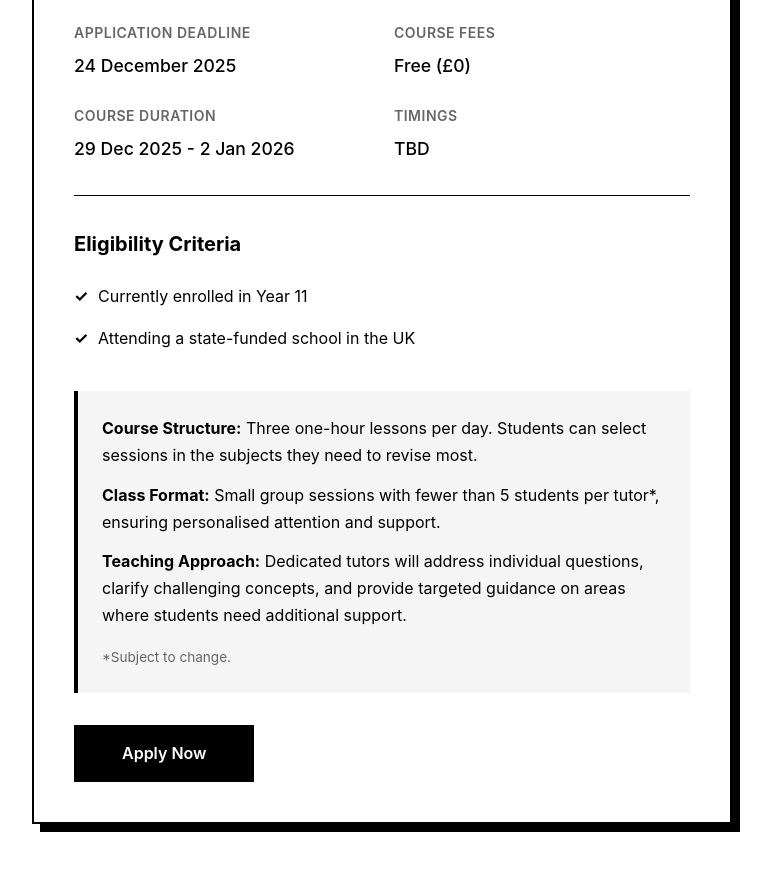
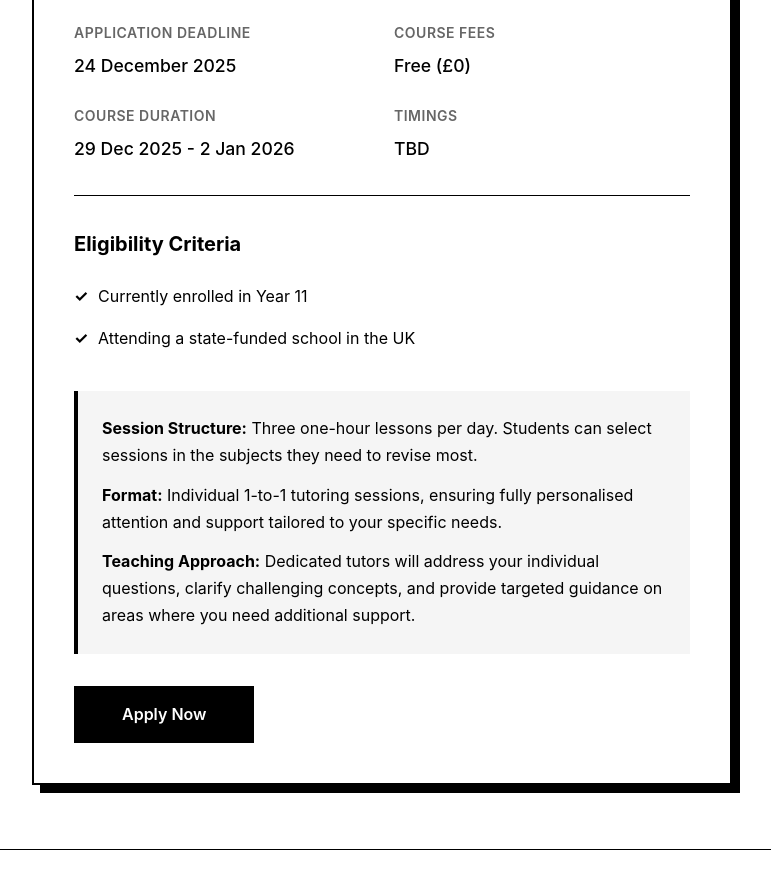
Before and after one commit to nirbhaysax/test, a plain HTML site: page index.html in a window 1280 px wide. Shown: the part 701-1570 px from the top of the page, without its empty margins (258-1029 px from the left). Drawn offline with Linux system fonts and the light colour scheme.

Commit message:
Update index.html

```diff
--- a/index.html
+++ b/index.html
@@ -461,7 +461,7 @@
 
     <div class="new-session-card">
         <div class="new-badge">NEW</div>
-        <h2>Winter Holiday Physics and Maths Crash Course</h2>
+        <h2>Winter Holiday Physics and Maths 1-to-1 Tutoring</h2>
 
         <div class="session-details">
             <div class="detail-item">
@@ -491,10 +491,9 @@
         </div>
 
         <div class="course-description">
-            <p><strong>Course Structure:</strong> Three one-hour lessons per day. Students can select sessions in the subjects they need to revise most.</p>
-            <p><strong>Class Format:</strong> Small group sessions with fewer than 5 students per tutor*, ensuring personalised attention and support.</p>
-            <p><strong>Teaching Approach:</strong> Dedicated tutors will address individual questions, clarify challenging concepts, and provide targeted guidance on areas where students need additional support.</p>
-            <p style="font-size: 0.85rem; color: #666; margin-top: 1rem;">*Subject to change.</p>
+            <p><strong>Session Structure:</strong> Three one-hour lessons per day. Students can select sessions in the subjects they need to revise most.</p>
+            <p><strong>Format:</strong> Individual 1-to-1 tutoring sessions, ensuring fully personalised attention and support tailored to your specific needs.</p>
+            <p><strong>Teaching Approach:</strong> Dedicated tutors will address your individual questions, clarify challenging concepts, and provide targeted guidance on areas where you need additional support.</p>
         </div>
 
         <a href="#signup" class="apply-button">Apply Now</a>
```
